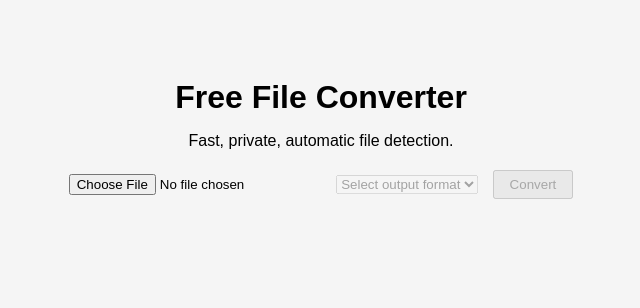
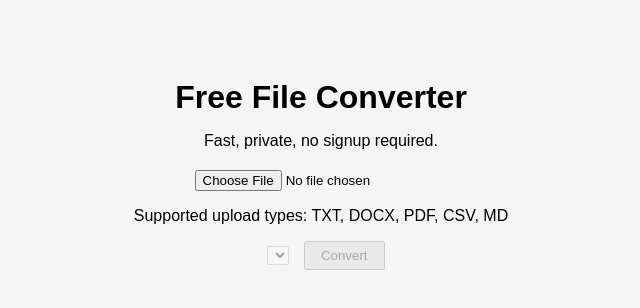
Before and after one commit to norxdev/Converter, a plain HTML site: page index.html in a window 1280 px wide. Shown: the whole page, without its empty margins (319-959 px from the left). Drawn offline with Linux system fonts and the light colour scheme.

Commit message:
Update index.html

```diff
--- a/index.html
+++ b/index.html
@@ -1,27 +1,26 @@
 <!DOCTYPE html>
 <html lang="en">
 <head>
-  <meta charset="UTF-8" />
-  <title>Free File Converter</title>
-  <meta name="description" content="Convert files online for free. No signup required." />
-  <link rel="stylesheet" href="style.css" />
+  <meta charset="UTF-8">
+  <title>Converter</title>
+  <meta name="description" content="Convert files online for free. No signup required.">
+  <link rel="stylesheet" href="style.css">
   <script src="app.js" defer></script>
 </head>
 <body>
 
 <header>
   <h1>Free File Converter</h1>
-  <p>Fast, private, automatic file detection.</p>
+  <p>Fast, private, no signup required.</p>
 </header>
 
 <form id="upload-form">
-  <input type="file" id="file-input" required />
-
-  <select id="conversion-type" required disabled>
-    <option value="">Select output format</option>
+  <input type="file" id="file-input" required>
+  <p id="supported-types">Supported upload types: TXT, DOCX, PDF, CSV, MD</p>
+  <select id="conversion-type" disabled>
+    <!-- Options populated dynamically based on file type -->
   </select>
-
-  <button type="submit" disabled id="convert-btn">Convert</button>
+  <button type="submit" disabled>Convert</button>
 </form>
 
 <div id="processing-modal" class="hidden">
```
